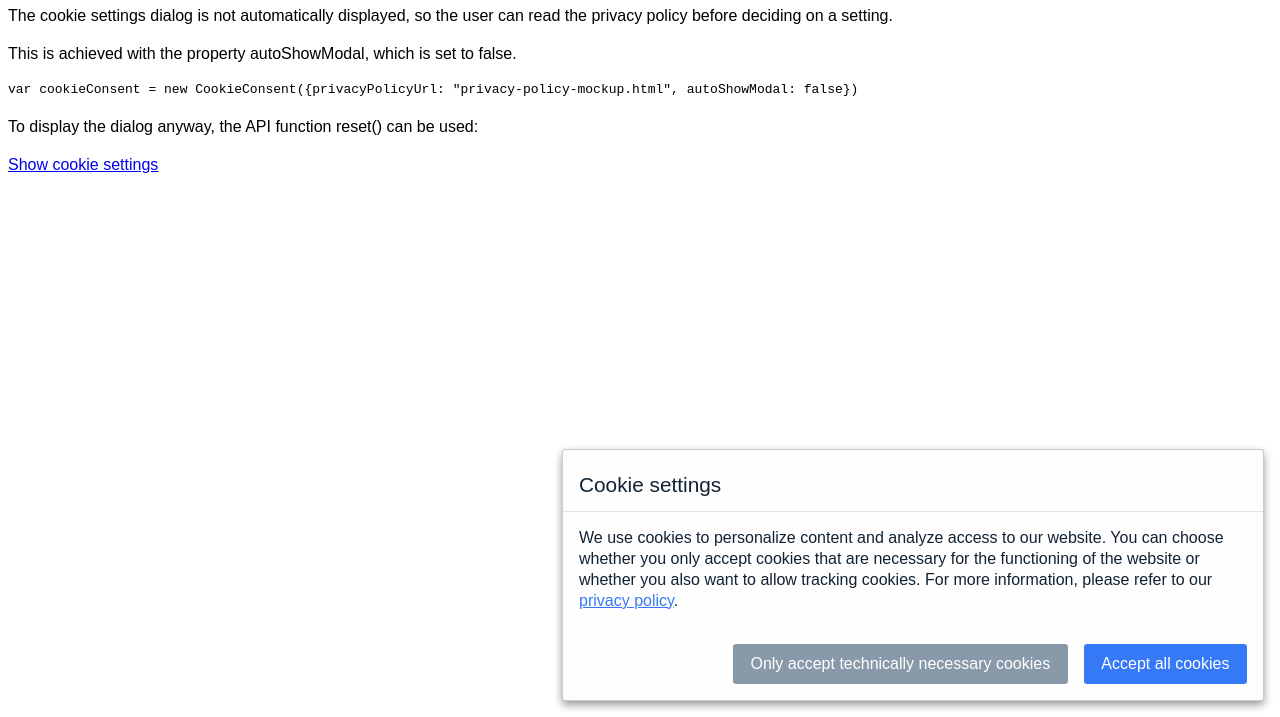
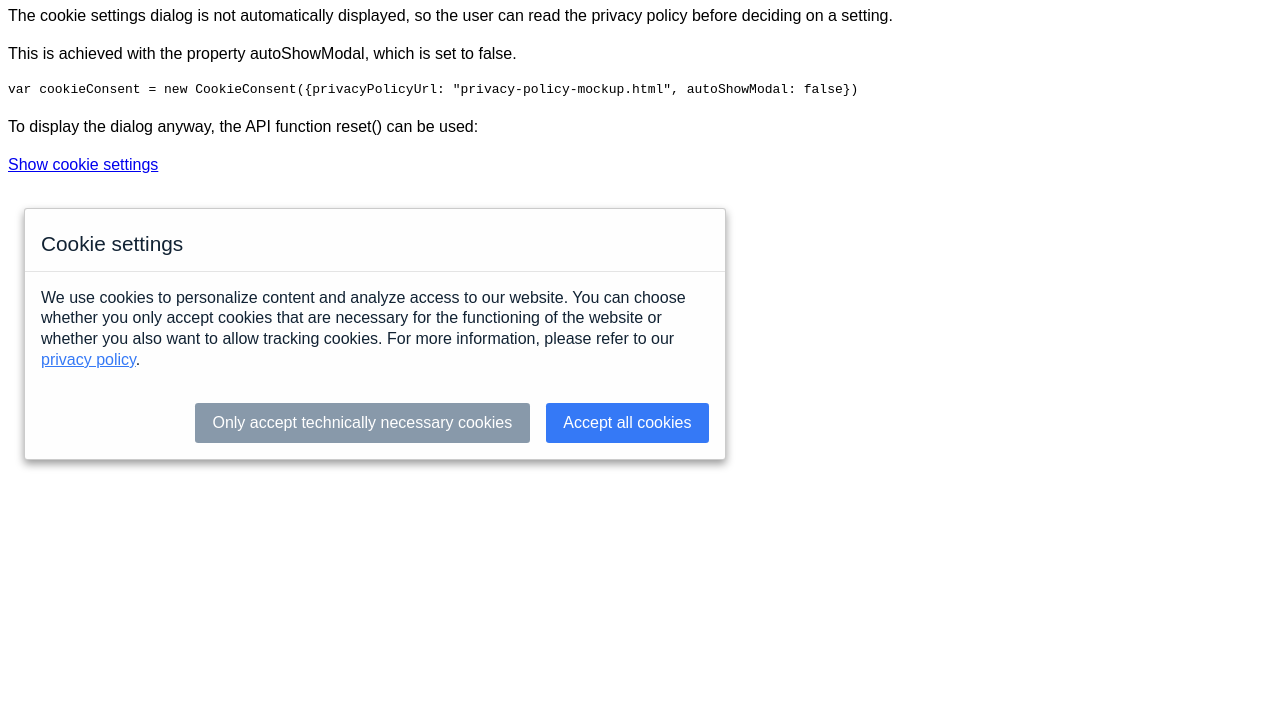
Before and after one commit to shaack/cookie-consent-js, a website: page examples/privacy-policy-mockup.html in a window 1280 px wide. Both pictures are taken after a click on the link "Show cookie settings". Shown: the part 83-800 px from the top of the page. Drawn offline with Linux system fonts and the light colour scheme.

Commit message:
added css.map

```diff
--- a/src/cookie-consent.css
+++ b/src/cookie-consent.css
@@ -1,23 +1,17 @@
-/* line 4, cookie-consent.scss */
 .cookie-consent-modal {
   padding-top: 0;
-  position: static;
+  position: fixed;
   width: auto;
   height: auto;
   z-index: 1000;
   font-family: sans-serif; }
-  /* line 11, cookie-consent.scss */
   .cookie-consent-modal .modal-content-wrap {
-    position: fixed;
     bottom: 0;
     margin: 1rem; }
-    /* line 15, cookie-consent.scss */
     .cookie-consent-modal .modal-content-wrap.right {
       right: 0; }
-    /* line 18, cookie-consent.scss */
     .cookie-consent-modal .modal-content-wrap.left {
       left: 0; }
-    /* line 21, cookie-consent.scss */
     .cookie-consent-modal .modal-content-wrap .modal-content {
       border: 1px solid rgba(0, 0, 0, 0.2);
       background-color: #fefefe;
@@ -26,36 +20,28 @@
       padding: 0;
       max-width: 700px;
       border-radius: 0.2rem; }
-      /* line 31, cookie-consent.scss */
       .cookie-consent-modal .modal-content-wrap .modal-content .modal-header {
         padding: 1rem;
         border-bottom: 1px solid rgba(0, 0, 0, 0.1); }
-        /* line 35, cookie-consent.scss */
         .cookie-consent-modal .modal-content-wrap .modal-content .modal-header h3 {
           margin: 0;
           font-size: 130%;
           font-weight: 500;
           position: relative;
           top: 0.2rem; }
-      /* line 44, cookie-consent.scss */
       .cookie-consent-modal .modal-content-wrap .modal-content .modal-body {
         padding: 1rem 1rem;
         line-height: 1.3; }
-        /* line 48, cookie-consent.scss */
         .cookie-consent-modal .modal-content-wrap .modal-content .modal-body a {
           color: #3579F6; }
-          /* line 51, cookie-consent.scss */
           .cookie-consent-modal .modal-content-wrap .modal-content .modal-body a:hover {
             color: #0b5bed; }
-      /* line 57, cookie-consent.scss */
       .cookie-consent-modal .modal-content-wrap .modal-content .modal-footer {
         padding: 1rem 0.5rem 0.5rem 0.5rem; }
-        /* line 61, cookie-consent.scss */
         .cookie-consent-modal .modal-content-wrap .modal-content .modal-footer .buttons {
           display: flex;
           justify-content: flex-end;
           flex-wrap: wrap; }
-          /* line 66, cookie-consent.scss */
           .cookie-consent-modal .modal-content-wrap .modal-content .modal-footer .buttons .btn {
             padding: 0.7rem 1.1rem;
             font-size: 100%;
@@ -65,25 +51,19 @@
             margin-left: 0.5rem;
             margin-right: 0.5rem;
             margin-bottom: 0.5rem; }
-            /* line 77, cookie-consent.scss */
             .cookie-consent-modal .modal-content-wrap .modal-content .modal-footer .buttons .btn.btn-primary {
               background-color: #3579F6;
               color: white; }
-              /* line 81, cookie-consent.scss */
               .cookie-consent-modal .modal-content-wrap .modal-content .modal-footer .buttons .btn.btn-primary:hover {
                 background-color: #0b5bed; }
-            /* line 87, cookie-consent.scss */
             .cookie-consent-modal .modal-content-wrap .modal-content .modal-footer .buttons .btn.btn-secondary {
               background-color: #89a;
               color: white; }
-              /* line 91, cookie-consent.scss */
               .cookie-consent-modal .modal-content-wrap .modal-content .modal-footer .buttons .btn.btn-secondary:hover {
                 background-color: #6a8095; }
   @media screen and (max-width: 620px) {
-    /* line 102, cookie-consent.scss */
     .cookie-consent-modal .btn {
       width: 100%; } }
-  /* line 107, cookie-consent.scss */
   .cookie-consent-modal.block-access {
     position: fixed;
     background-color: rgba(0, 0, 0, 0.5);
@@ -94,16 +74,13 @@
     height: 100%;
     overflow: auto; }
     @media screen and (max-width: 620px) {
-      /* line 107, cookie-consent.scss */
       .cookie-consent-modal.block-access {
         padding-top: 0; } }
-    /* line 119, cookie-consent.scss */
     .cookie-consent-modal.block-access .modal-content-wrap {
       position: relative;
       margin: 2.5% auto;
       bottom: auto;
       width: 95%; }
-      /* line 122, cookie-consent.scss */
       .cookie-consent-modal.block-access .modal-content-wrap .modal-content {
         border: none;
         margin: 0 auto; }
```
Also changed, not shown: 2 other files.
